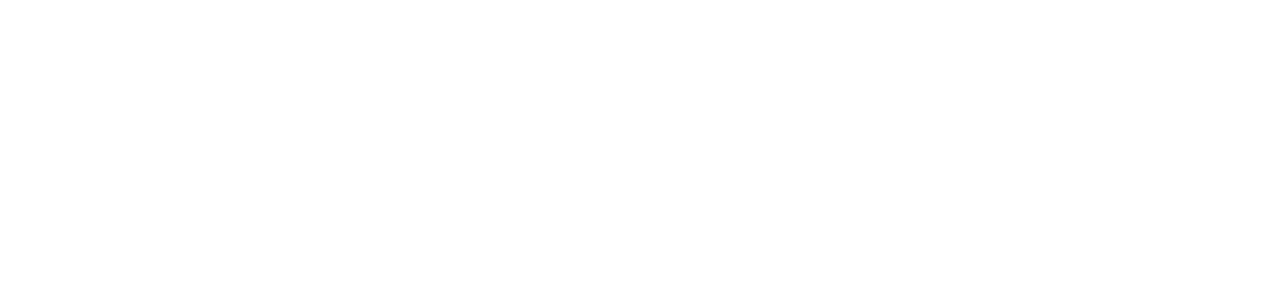
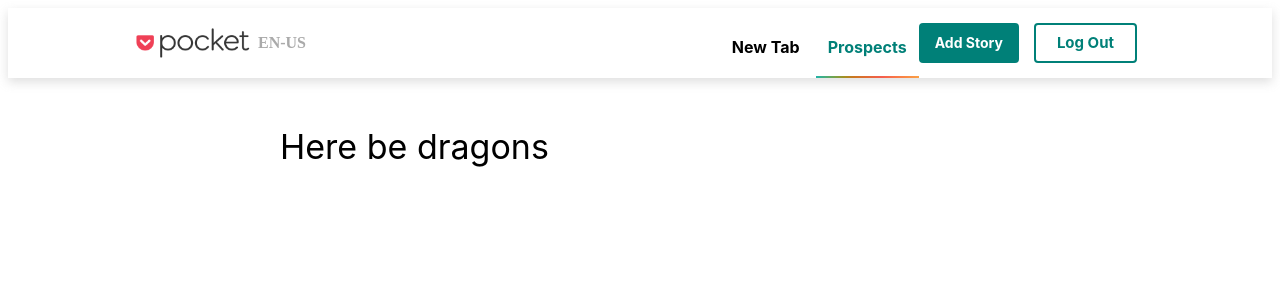
Before and after one commit to Pocket/curation-tools-frontend, a React (Create React App) app: page /en_US/prospects/ in a window 1280 px wide. Shown: the top 300 px of the page. Built offline with nearby package versions, Linux system fonts and the light colour scheme.

Commit message:
Define URLs and implement a router
- Added react-router-dom and @types/react-router-dom to project
dependencies.

- Linked three placeholder pages to tabs/buttons in the Header component.

- Renamed 'Content' to 'Prospects' in the header.

- Home page redirects to default Prospects tab.

Closes #94.

```diff
--- a/package.json
+++ b/package.json
@@ -11,8 +11,10 @@
     "@types/node": "^12.19.1",
     "@types/react": "^16.9.53",
     "@types/react-dom": "^16.9.8",
+    "@types/react-router-dom": "^5.1.6",
     "react": "^17.0.0",
     "react-dom": "^17.0.0",
+    "react-router-dom": "^5.2.0",
     "react-scripts": "4.0.1",
     "typescript": "^3.7.5"
   },
--- a/src/App.tsx
+++ b/src/App.tsx
@@ -1,11 +1,41 @@
 import React from 'react';
+import { BrowserRouter, Route, Switch } from 'react-router-dom';
 import { ThemeProvider } from '@material-ui/core/styles';
 import theme from './theme';
 
+import { MainContentWrapper } from './components/MainContentWrapper/MainContentWrapper';
+import { Header } from './components/Header/Header';
+
+import { AddStoryPage } from './pages/AddStoryPage';
+import { HomePage } from './pages/HomePage';
+import { NewTabLivePage } from './pages/newtab/NewTabLivePage';
+import { ProspectsListPage } from './pages/prospects/ProspectsListPage';
+
 function App(): JSX.Element {
+  // hardcoding feed for now
+  const feed = 'en_US';
+
   return (
     <ThemeProvider theme={theme}>
-      <div></div>
+      <BrowserRouter>
+        <Header feed={feed} />
+        <MainContentWrapper>
+          <Switch>
+            <Route exact path="/">
+              <HomePage />
+            </Route>
+            <Route exact path="/:feed/prospects/">
+              <ProspectsListPage />
+            </Route>
+            <Route path="/:feed/prospects/article/add/">
+              <AddStoryPage />
+            </Route>
+            <Route path="/:feed/newtab/">
+              <NewTabLivePage />
+            </Route>
+          </Switch>
+        </MainContentWrapper>
+      </BrowserRouter>
     </ThemeProvider>
   );
 }
--- a/src/components/Button/Button.tsx
+++ b/src/components/Button/Button.tsx
@@ -9,6 +9,9 @@
     | 'neutral' // solid grey
     | 'hollow' // white with green border
     | 'hollow-neutral'; // white with grey border
+  buttonRef?: React.RefObject<HTMLButtonElement>;
+  component?: any;
+  to?: string;
 }
 
 export const Button = ({
@@ -31,7 +34,13 @@
   color = buttonType === 'negative' ? 'secondary' : color;
 
   return (
-    <MuiButton variant={variant} color={color} size={size} {...props}>
+    <MuiButton
+      variant={variant}
+      color={color}
+      size={size}
+      ref={props.buttonRef}
+      {...props}
+    >
       {children}
     </MuiButton>
   );
--- a/src/components/Header/Header.tsx
+++ b/src/components/Header/Header.tsx
@@ -1,6 +1,7 @@
-import React from 'react';
+import React, { useState } from 'react';
 import { Tabs, Tab } from '@material-ui/core';
 import { makeStyles } from '@material-ui/core/styles';
+import { Link, useLocation } from 'react-router-dom';
 
 import { Button } from '../Button/Button';
 import pocketLogo from '../../assets/PKTLogoRounded_RGB.png';
@@ -57,8 +58,22 @@
   },
 });
 
-export const Header = (): JSX.Element => {
-  const [value, setValue] = React.useState(0);
+interface HeaderProps {
+  feed: string;
+}
+
+export const Header: React.FC<HeaderProps> = (props): JSX.Element => {
+  const classes = useStyles();
+  const { feed } = props;
+  const { pathname } = useLocation();
+
+  let selectedTab: number | false = false;
+  if (pathname.includes('newtab')) {
+    selectedTab = 0;
+  } else if (pathname.includes('prospects')) {
+    selectedTab = 1;
+  }
+  const [value, setValue] = useState(selectedTab);
 
   const handleChange = (
     event: React.ChangeEvent<unknown>,
@@ -66,8 +81,6 @@
   ) => {
     setValue(newValue);
   };
-
-  const classes = useStyles();
 
   return (
     <div className={classes.wrapper}>
@@ -98,11 +111,24 @@
               },
             }}
           >
-            <Tab className={classes.tab} label="New Tab" />
-            <Tab className={classes.tab} label="Content" />
+            <Tab
+              className={classes.tab}
+              component={Link}
+              to={`/${feed}/newtab/live/`}
+              label="New Tab"
+            />
+            <Tab
+              className={classes.tab}
+              component={Link}
+              to={`/${feed}/prospects/`}
+              label="Prospects"
+            />
           </Tabs>
-
-          <Button size="large" className={classes.button}>
+          <Button
+            className={classes.button}
+            component={Link}
+            to={`/${feed}/prospects/article/add/`}
+          >
             Add Story
           </Button>
           <Button buttonType="hollow" size="large" className={classes.button}>
--- /dev/null
+++ b/src/pages/AddStoryPage.tsx
@@ -0,0 +1,7 @@
+import React from 'react';
+
+import { AddStory } from '../components/AddStory/AddStory';
+
+export const AddStoryPage = (): JSX.Element => {
+  return <AddStory />;
+};
--- /dev/null
+++ b/src/pages/HomePage.tsx
@@ -0,0 +1,9 @@
+import React from 'react';
+import { Redirect } from 'react-router-dom';
+
+export const HomePage = (): JSX.Element => {
+  // hardcoding feed for now
+  const feed = 'en_US';
+
+  return <Redirect to={`/${feed}/prospects/`} />;
+};
--- /dev/null
+++ b/src/pages/newtab/NewTabLivePage.tsx
@@ -0,0 +1,10 @@
+import React from 'react';
+import { Typography } from '@material-ui/core';
+
+export const NewTabLivePage = (): JSX.Element => {
+  return (
+    <Typography variant="h4" component="h1" align="left">
+      Here be dragons (New Tab)
+    </Typography>
+  );
+};
--- /dev/null
+++ b/src/pages/prospects/ProspectsListPage.tsx
@@ -0,0 +1,10 @@
+import React from 'react';
+import { Typography } from '@material-ui/core';
+
+export const ProspectsListPage = (): JSX.Element => {
+  return (
+    <Typography variant="h4" component="h1" align="left">
+      Here be dragons
+    </Typography>
+  );
+};
```
Also changed, not shown: 2 other files (tests, documents, lock files or other folders).
